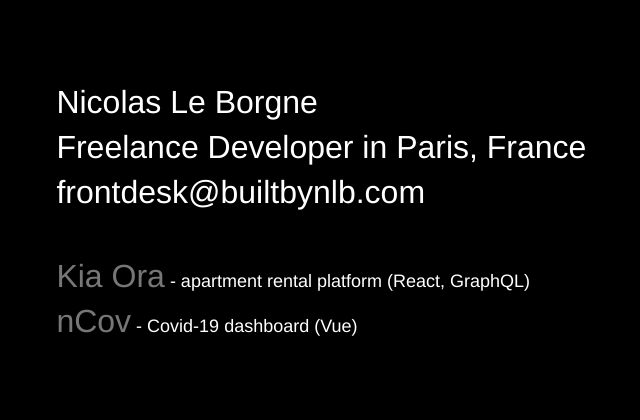
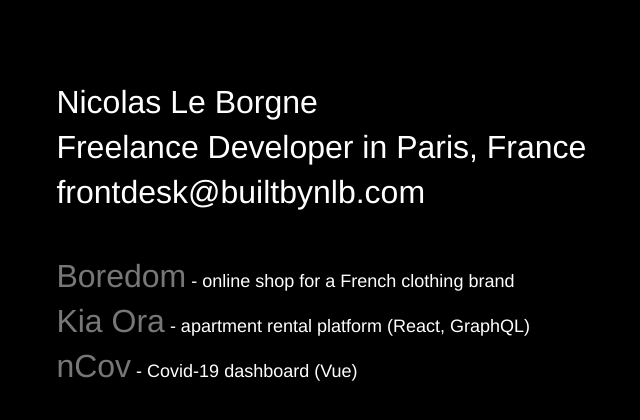
Before and after one commit to nleborgne/portfolio, a Gatsby site: page / in a window 1280 px wide. Shown: the whole page, without its empty margins (1-641 px from the left). Built offline with nearby package versions, Linux system fonts and the light colour scheme; Gatsby itself is replaced by a stand-in of ours.

Commit message:
add Boredom

```diff
--- a/src/pages/index.tsx
+++ b/src/pages/index.tsx
@@ -12,6 +12,12 @@ const IndexPage = () => (
     </h1>
 
     <ul>
+    <li>
+        <a target="_blank" href="https://boredom-shop.fr/">
+          Boredom
+        </a>
+        <span className="small"> - online shop for a French clothing brand</span>
+      </li>
       <li>
         <a target="_blank" href="https://kiaora.builtbynlb.com/">
           Kia Ora
@@ -19,7 +25,7 @@ const IndexPage = () => (
         <span className="small"> - apartment rental platform (React, GraphQL)</span>
       </li>
       <li>
-        <a target="_blank" href="https://ncov.builtbynlb.com/">
+        <a target="_blank" href="https://nleborgne.github.io/nCov/">
           nCov
         </a>
         <span className="small"> - Covid-19 dashboard (Vue)</span>
```
